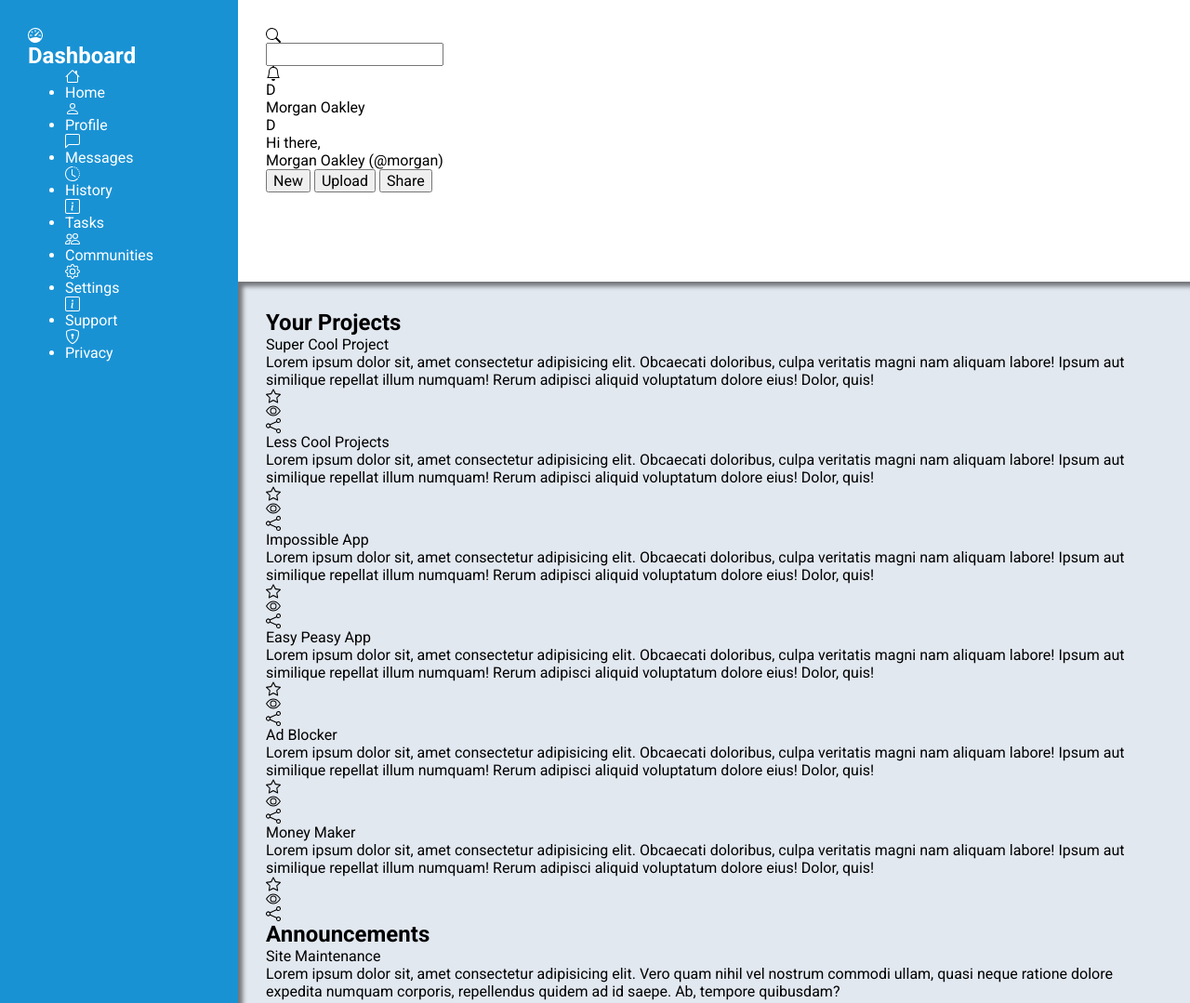
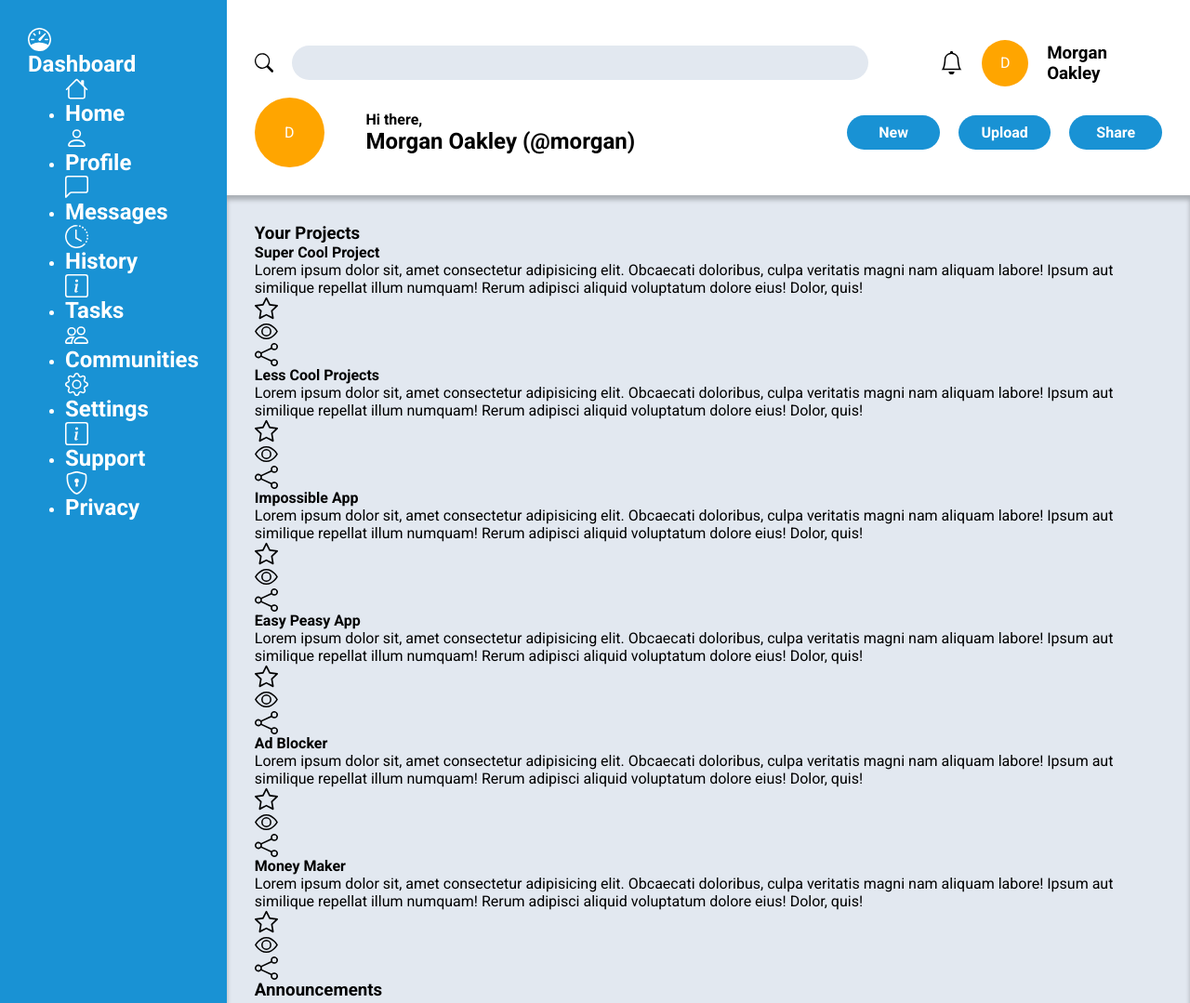
Before and after one commit to chajoy/odin-admin-dash, a plain HTML site: page index.html in a window 1280 px wide. Shown: the top 1079 px of the page at 93% size. Drawn offline with Linux system fonts and the light colour scheme.

Commit message:
Style header

```diff
--- a/index.html
+++ b/index.html
@@ -22,57 +22,62 @@
         <ul>
             <li>
                 <img src="img/sidebar/house.svg" alt="home-icon">
-                <p>Home</p>
+                <h2>Home</h2>
             </li>
             <li>
                 <img src="img/sidebar/person.svg" alt="profile-icon">
-                <p>Profile</p>
+                <h2>Profile</h2>
             </li>
             <li>
                 <img src="img/sidebar/chat-left.svg" alt="message-icon">
-                <p>Messages</p>
+                <h2>Messages</h2>
             </li>
             <li>
                 <img src="img/sidebar/clock-history.svg" alt="history-icon">
-                <p>History</p>
+                <h2>History</h2>
             </li>
             <li>
                 <img src="img/sidebar/info-square.svg" alt="tasks-icon">
-                <p>Tasks</p>
+                <h2>Tasks</h2>
             </li>
             <li>
                 <img src="img/sidebar/people.svg" alt="community-icon">
-                <p>Communities</p>
+                <h2>Communities</h2>
             </li>
         </ul>
         <ul>
             <li>
                 <img src="img/sidebar/gear.svg" alt="settings-icon">
-                <p>Settings</p>
+                <h2>Settings</h2>
             </li>
             <li>
                 <img src="img/sidebar/info-square.svg" alt="support-icon">
-                <p>Support</p>
+                <h2>Support</h2>
             </li>
             <li>
                 <img src="img/sidebar/shield-lock.svg" alt="privacy-icon">
-                <p>Privacy</p>
+                <h2>Privacy</h2>
             </li>
         </ul>
     </section>
     <section class="header">
-        <div>
+        <div class="h_upper">
             <img src="img/header/search.svg" alt="search-icon">
             <input type="text" class="search-bar">
             <img src="img/header/bell.svg" alt="alert-icon">
-            <div class="profile default">D</div>
-            <p>Morgan Oakley</p>
+            <div class="profile default">
+                <p>D</p>
+            </div>
+            <h3>Morgan Oakley</h3>
         </div>
-        <div>
-            <div class="profile large">D</div>
+
+        <div class="h_lower">
+            <div class="profile large">
+                <p>D</p>
+            </div>
             <div>
-                <p>Hi there,</p>
-                <p>Morgan Oakley (@morgan)</p>
+                <p><strong>Hi there,</strong></p>
+                <h2>Morgan Oakley (@morgan)</h2>
             </div>
             <button>New</button>
             <button>Upload</button>
@@ -81,10 +86,10 @@
     </section>
     <section class="cards">
         <div class="projects">
-            <h1>Your Projects</h1>
+            <h3>Your Projects</h3>
 
             <div>
-                <p>Super Cool Project</p>
+                <h4>Super Cool Project</h4>
                 <p>Lorem ipsum dolor sit, amet consectetur adipisicing elit. Obcaecati doloribus, culpa veritatis magni
                     nam aliquam labore! Ipsum aut similique repellat illum numquam! Rerum adipisci aliquid voluptatum
                     dolore eius! Dolor, quis!</p>
@@ -93,7 +98,7 @@
                 <img src="img/cards/share.svg" alt="share-icon">
             </div>
             <div>
-                <p>Less Cool Projects</p>
+                <h4>Less Cool Projects</h4>
                 <p>Lorem ipsum dolor sit, amet consectetur adipisicing elit. Obcaecati doloribus, culpa veritatis magni
                     nam aliquam labore! Ipsum aut similique repellat illum numquam! Rerum adipisci aliquid voluptatum
                     dolore eius! Dolor, quis!</p>
@@ -102,7 +107,7 @@
                 <img src="img/cards/share.svg" alt="share-icon">
             </div>
             <div>
-                <p>Impossible App</p>
+                <h4>Impossible App</h4>
                 <p>Lorem ipsum dolor sit, amet consectetur adipisicing elit. Obcaecati doloribus, culpa veritatis magni
                     nam aliquam labore! Ipsum aut similique repellat illum numquam! Rerum adipisci aliquid voluptatum
                     dolore eius! Dolor, quis!</p>
@@ -111,7 +116,7 @@
                 <img src="img/cards/share.svg" alt="share-icon">
             </div>
             <div>
-                <p>Easy Peasy App</p>
+                <h4>Easy Peasy App</h4>
                 <p>Lorem ipsum dolor sit, amet consectetur adipisicing elit. Obcaecati doloribus, culpa veritatis magni
                     nam aliquam labore! Ipsum aut similique repellat illum numquam! Rerum adipisci aliquid voluptatum
                     dolore eius! Dolor, quis!</p>
@@ -120,7 +125,7 @@
                 <img src="img/cards/share.svg" alt="share-icon">
             </div>
             <div>
-                <p>Ad Blocker</p>
+                <h4>Ad Blocker</h4>
                 <p>Lorem ipsum dolor sit, amet consectetur adipisicing elit. Obcaecati doloribus, culpa veritatis magni
                     nam aliquam labore! Ipsum aut similique repellat illum numquam! Rerum adipisci aliquid voluptatum
                     dolore eius! Dolor, quis!</p>
@@ -129,7 +134,7 @@
                 <img src="img/cards/share.svg" alt="share-icon">
             </div>
             <div>
-                <p>Money Maker</p>
+                <h4>Money Maker</h4>
                 <p>Lorem ipsum dolor sit, amet consectetur adipisicing elit. Obcaecati doloribus, culpa veritatis magni
                     nam aliquam labore! Ipsum aut similique repellat illum numquam! Rerum adipisci aliquid voluptatum
                     dolore eius! Dolor, quis!</p>
@@ -139,7 +144,7 @@
             </div>
         </div>
         <div class="announcements">
-            <h1>Announcements</h1>
+            <h3>Announcements</h3>
 
             <p>Site Maintenance</p>
             <p>Lorem ipsum dolor sit, amet consectetur adipisicing elit. Vero quam nihil vel nostrum commodi ullam,
@@ -157,27 +162,35 @@
                 soluta.</p>
         </div>
         <div class="trending">
-            <h1>Trending</h1>
+            <h3>Trending</h3>
 
-            <div class="profile default">D</div>
+            <div class="profile default">
+                <p>D</p>
+            </div>
             <div>
                 <p>@tegan</p>
                 <p>World Peace Builder</p>
             </div>
 
-            <div class="profile default">D</div>
+            <div class="profile default">
+                <p>D</p>
+            </div>
             <div>
                 <p>@morgan</p>
                 <p>Super Cool Project</p>
             </div>
 
-            <div class="profile default">D</div>
+            <div class="profile default">
+                <p>D</p>
+            </div>
             <div>
                 <p>@kendall</p>
                 <p>Life Changing App</p>
             </div>
 
-            <div class="profile default">D</div>
+            <div class="profile default">
+                <p>D</p>
+            </div>
             <div>
                 <p>@alex</p>
                 <p>No Traffic Maker</p>
--- a/style.css
+++ b/style.css
@@ -18,8 +18,8 @@ body {
     -webkit-font-smoothing: antialiased;
     font-family: "Roboto", sans-serif;
     display: grid;
-    grid-template-columns: 1fr 4fr;
-    grid-template-rows: 1fr 4fr;
+    grid-template-columns: 1fr 5fr;
+    grid-template-rows: 1fr 10fr;
 }
 
 img,
@@ -61,6 +61,30 @@ h6 {
     text-wrap: balance;
 }
 
+img {
+    height: 25px;
+
+}
+
+.profile {
+    text-align: center;
+    background-color: orange;
+    border-radius: 50%;
+    display: grid;
+    align-items: center;
+    color: white;
+}
+
+.profile.default {
+    height: 50px;
+    width: 50px;
+}
+
+.profile.large {
+    height: 75px;
+    width: 75px;
+}
+
 .sidebar {
     grid-area: 1 / 1 / 3 / 2;
     background-color: var(--blue);
@@ -72,11 +96,71 @@ h6 {
     grid-area: 1 / 2 / 2 / 3;
     background-color: var(--white);
     padding: 30px;
+    display: grid;
+    grid-template-rows: repeat(2, 1fr);
+    align-items: center;
+}
+
+/* top of header */
+.h_upper {
+    display: grid;
+    grid-template-columns: 0.5fr 15fr 2fr 1fr 3fr;
+    gap: 20px;
+    align-items: center;
+    height: 100%;
+}
+
+.h_upper input {
+    background-color: var(--grey);
+    border-radius: 20px;
+    border: none;
+    padding: 0 10px;
+    justify-self: start;
+    width: 100%;
+    height: 50%;
+}
+
+.h_upper input:focus {
+    outline: none;
+}
+
+.h_upper img:first-child {
+    justify-self: end;
+}
+
+.h_upper img:nth-child(3) {
+    justify-self: end;
+}
+
+/* bottom of header */
+.h_lower {
+    display: grid;
+    grid-template-columns: 1fr 5fr 1fr 1fr 1fr;
+    gap: 20px;
+    align-items: center;
+}
+
+.h_lower div:nth-child(2) {
+    text-align: left;
+}
+
+.h_lower button {
+    background-color: var(--blue);
+    border-radius: 40px;
+    color: var(--white);
+    border: none;
+    font-weight: bold;
+    height: 50%;
+}
+
+.h_lower button:hover {
+    filter: brightness(1.1);
+    cursor: pointer;
 }
 
 .cards {
     grid-area: 2 / 2 / 3 / 3;
     background-color: var(--grey);
-    box-shadow: inset 5px 5px 5px rgba(0, 0, 0, 0.5);
+    box-shadow: inset 0px 5px 5px rgba(0, 0, 0, 0.25);
     padding: 30px;
 }
```
